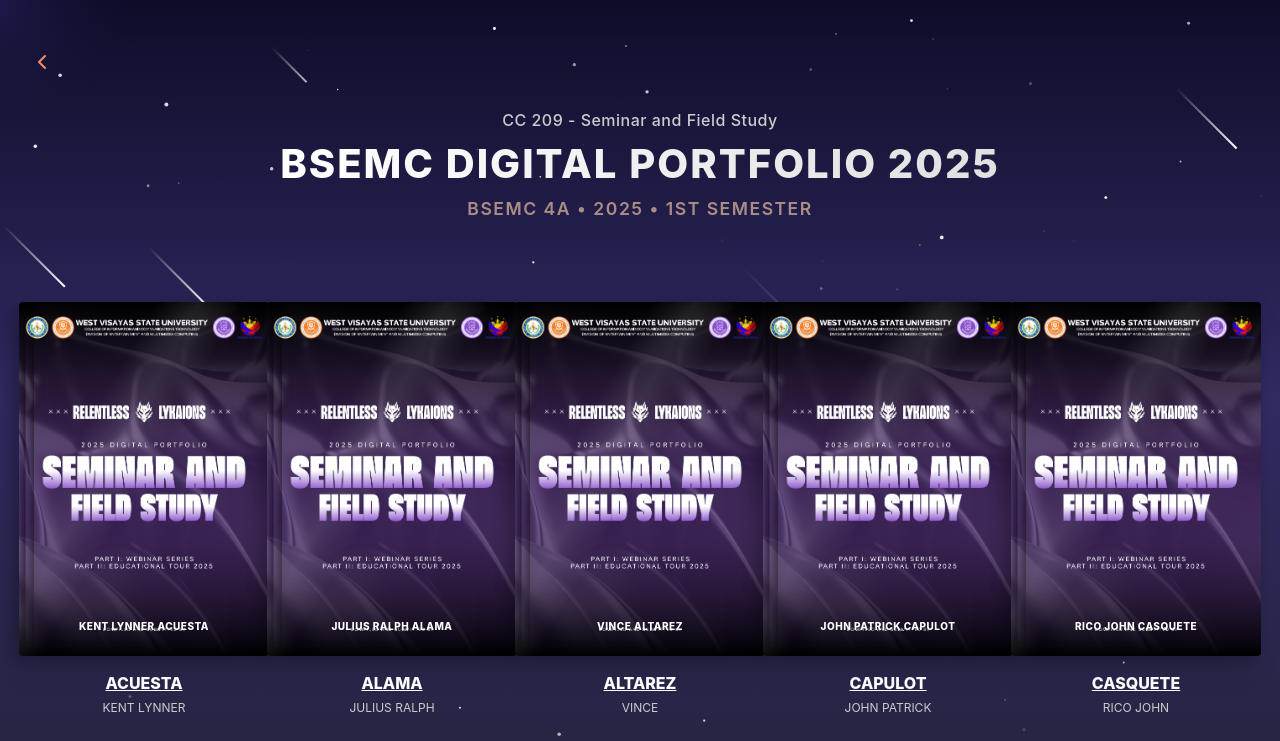
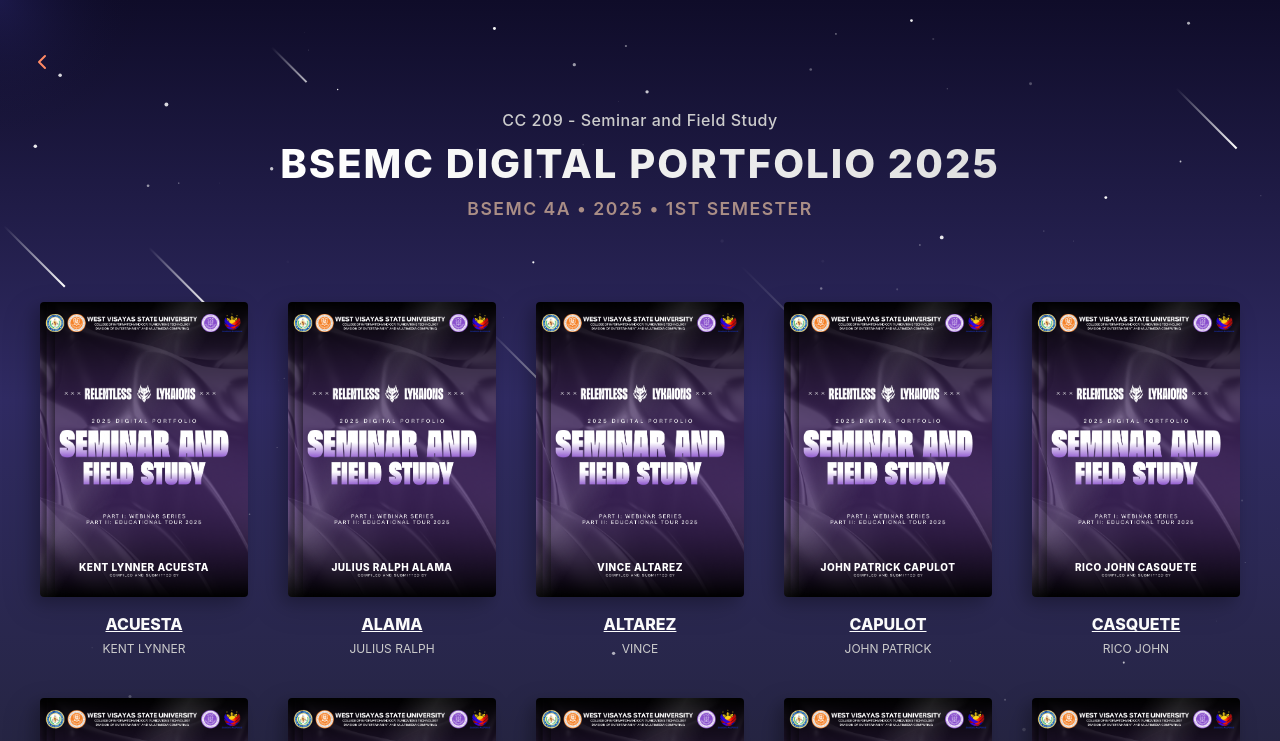
Before and after one commit to Babyama0901/Team-Lykaions---Digital-Portfolio-2025---BSEMC-4A, a React (Vite) app: page / in a window 1280 px wide. Shown: the top 741 px of the page. Built offline with nearby package versions, Linux system fonts and the light colour scheme.

Commit message:
style: Add initial CSS for application layout, library view, book cards, and responsive design.

```diff
--- a/src/App.css
+++ b/src/App.css
@@ -140,7 +140,8 @@
   display: flex;
   flex-direction: column;
   align-items: center;
-  width: 250px;
+  width: 100%;
+  max-width: 250px;
   cursor: pointer;
   transition: transform 0.3s ease;
 }
--- a/src/components/Library.jsx
+++ b/src/components/Library.jsx
@@ -18,7 +18,7 @@
         title: "SEMINARS AND FIELD STUDY",
         student: "JULIUS RALPH ALAMA",
         course: "Bachelor of Science in Entertainment & Multimedia Computing",
-        link: "https://julius-ralph-alama.netlify.app/"
+        link: "https://online.fliphtml5.com/mubdiq/Alama-Folio--gAVQ/"
     },
     {
         id: 3,
```
